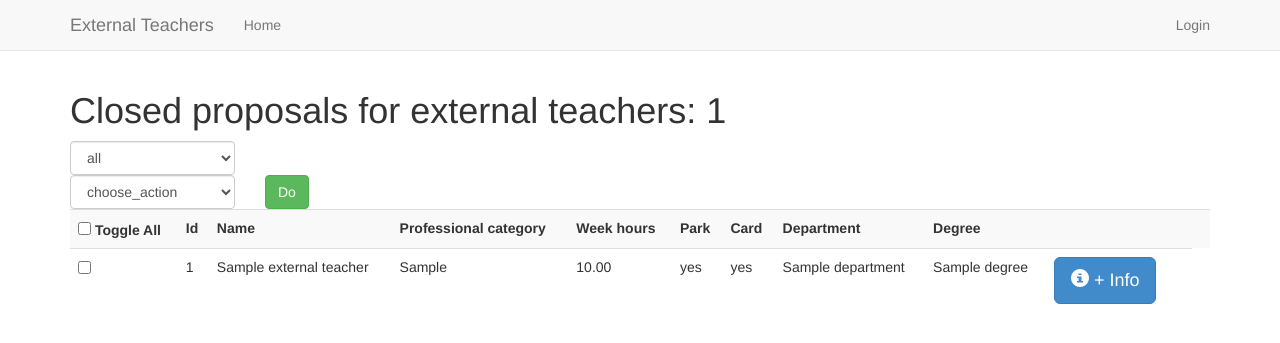
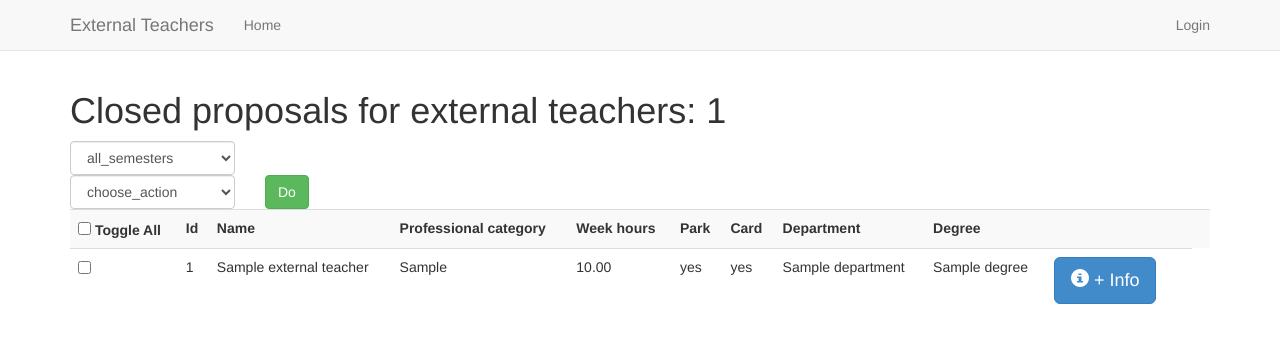
Before and after one commit to joaocmd/manage_external_teachers, a Django app: template external_teachers/app/templates/app/sc_closed.html in a window 1280 px wide. Shown: the top 343 px of the page. Run offline with Django 3.2, Linux system fonts and the light colour scheme; the template is opened without the code that fills it: most values are stand-ins (such as "Sample title", 1, 10 or a date in 2020); some libraries are stand-ins or nearby versions.

Commit message:
Changed all semesters message

```diff
--- a/external_teachers/app/templates/app/external_teachers_list.html
+++ b/external_teachers/app/templates/app/external_teachers_list.html
@@ -111,7 +111,7 @@
 			<select class="form-control" id="selectSemester" name="semester"
 			onchange="onSemesterSelect()">
 				<option value="-1">
-					{% trans "all" %}
+					{% trans "all_semesters" %}
 				</option>
 				<option value="{{ current_semester.id }}">
 					{{ current_semester|semester_tag }}
```
Also changed, not shown: external_teachers/app/locale/pt/LC_MESSAGES/django.po, 1 other file.
